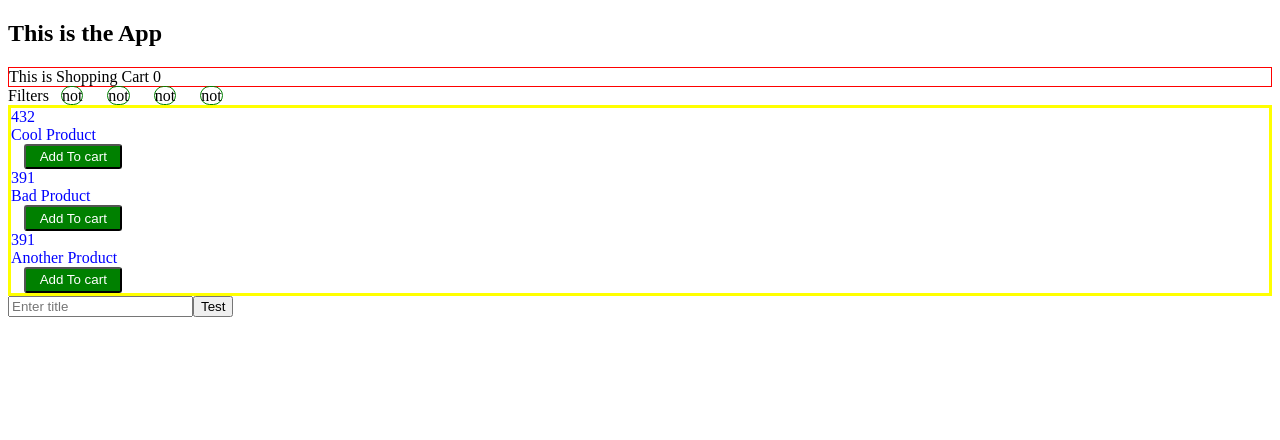
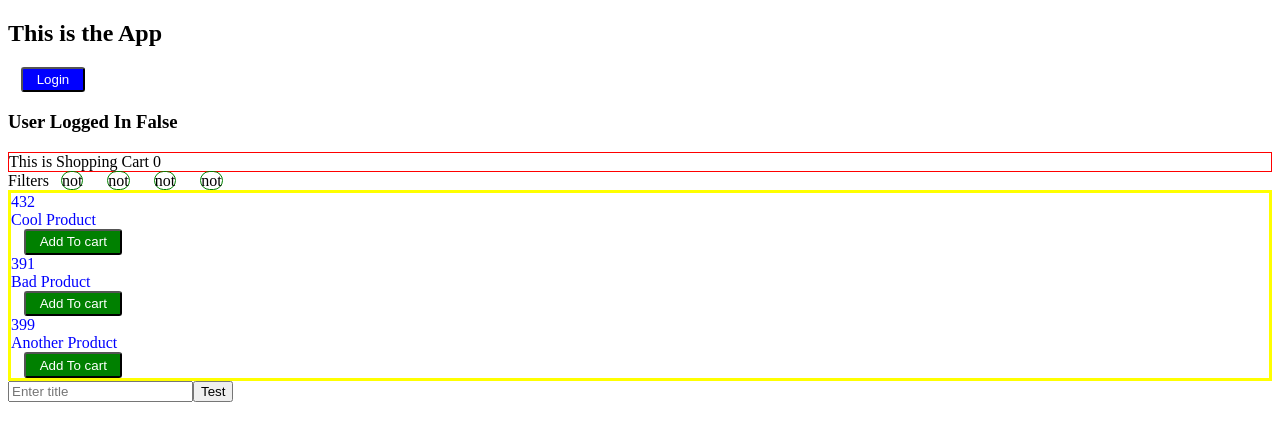
Before and after one commit to TshepzMogapi/react-js-base, a React (Create React App) app: page / in a window 1280 px wide. Shown: the top 440 px of the page. Built offline with nearby package versions, Linux system fonts and the light colour scheme.

Commit message:
added useeffect

```diff
--- a/src/App.js
+++ b/src/App.js
@@ -1,7 +1,8 @@
 import Product from './components/Product';
+import styled from 'styled-components';
 import ShoppingCart from './components/ShoppingCart';
 import Filters from './components/Filters';
-import { useState } from 'react';
+import { useState, useEffect } from 'react';
 import ProductsContainer from './components/ProductsContainer';
 import ShippingInfo from './components/ShippingInfo';
 
@@ -20,7 +21,7 @@ const initialProducts = [
   },
   {
     id: 333,
-    price: 391,
+    price: 399,
     shortDescription: 'Another Product',
     categories: [3],
   },
@@ -32,7 +33,18 @@ const initialFilters = [
   { name: 'Type C', category: 3, checked: false },
   { name: 'Type D', category: 4, checked: false },
 ];
+
+const Button = styled.button`
+  background: blue;
+  border-radius: 3px;
+  color: white;
+  margin: 0 1em;
+  padding: 0.25em 1em;
+`;
+
 const App = () => {
+  const [isLoggedIn, setIsLoggedIn] = useState(false);
+
   const [products, setProducts] = useState(initialProducts);
 
   const [shoppingCartProducts, setShoppingCartProdcuts] = useState([]);
@@ -41,20 +53,32 @@ const App = () => {
 
   let filteredProducts = products;
 
+  useEffect(()=> {
+    const currentUser = localStorage.getItem('currentUser');
+    if (currentUser) {
+      setIsLoggedIn(true);
+    }
+  }, [])
+
   const addToCart = (product) => {
     setShoppingCartProdcuts((previousProducts) => {
       return [product, ...previousProducts];
     });
   };
 
+  const login = () => {
+    localStorage.setItem('currentUser', 1)
+    setIsLoggedIn(true);
+  }
+
+  const logout = () => {
+    setIsLoggedIn(false);
+    localStorage.removeItem('currentUser')
+  }
+
   const filterProducts = (updatedFilter) => {
-    console.log(updatedFilter);
-
     filteredProducts = products.filter((p) => p.categories.includes(2));
-    console.log(filteredProducts);
-
     setProducts((previousProducts) => {
-      console.log(previousProducts);
       return [...filteredProducts];
     });
   };
@@ -62,6 +86,9 @@ const App = () => {
   return (
     <div>
       <h2>This is the App</h2>
+      <Button onClick={isLoggedIn ? logout : login}> {isLoggedIn ? 'Logout' : 'Login'}</Button>
+
+      <h3>User Logged In {isLoggedIn ? 'True' : 'False'} </h3>
       <ShoppingCart products={shoppingCartProducts}></ShoppingCart>
 
       <Filters onFiltersUpdated={filterProducts} filters={filters}></Filters>
```
